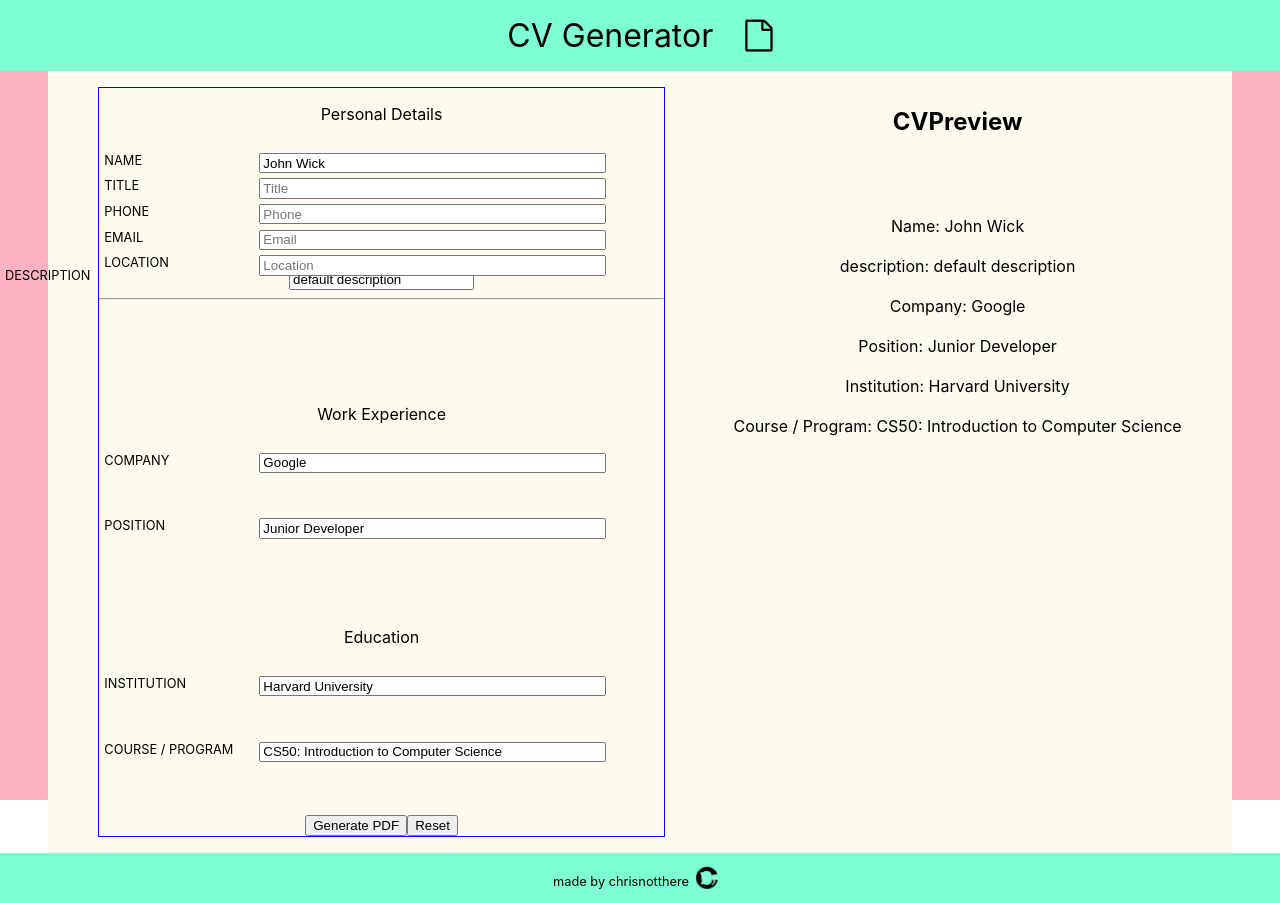
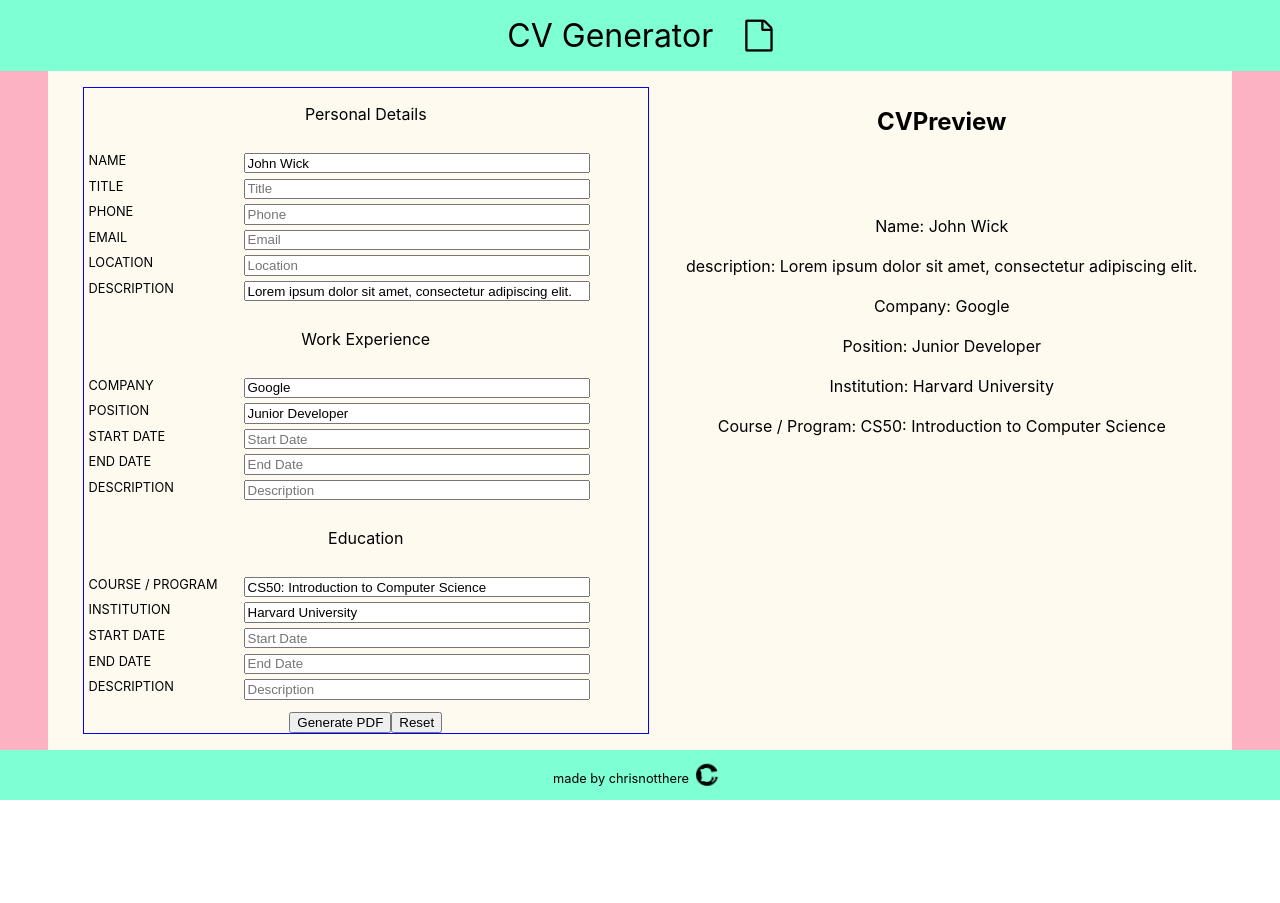
Before and after one commit to chrisnotthere/cv-project, a React (Create React App) app: page / in a window 1280 px wide. After the commit the page ends 800 px from the top, so only its background shows below. Built offline with nearby package versions, Linux system fonts and the light colour scheme.

Commit message:
adding more fields

```diff
--- a/src/components/CVForm/CVForm.js
+++ b/src/components/CVForm/CVForm.js
@@ -31,14 +31,12 @@ class CVForm extends Component {
             handleNameChange={this.props.handleNameChange}
             handleDescriptionChange={this.props.handleDescriptionChange}
           />
-          <br/><br/><br/><br/>
           <Experience
             company={this.props.company}
             position={this.props.position}
             handleCompanyChange={this.props.handleCompanyChange}
             handlePositionChange={this.props.handlePositionChange}
           />
-          <br/><br/><br/><br/>
           <Education
             institution={this.props.institution}
             course={this.props.course}
@@ -46,7 +44,6 @@ class CVForm extends Component {
             handleCourseChange={this.props.handleCourseChange}
           />
 
-          <br/><br/><br/>
           <button type="submit" >Submit</button>
           <button onClick={this.props.handleGeneratePDF} >Generate PDF</button>
           <button onClick={this.props.handleReset} >Reset</button>
--- a/src/components/CVForm/Education.js
+++ b/src/components/CVForm/Education.js
@@ -6,6 +6,25 @@ class Education extends Component {
     return (
       <div className='education'>
           <p>Education</p>
+
+          <div className="form-group">
+            <label
+              className="form-control-label"
+              htmlFor="course">
+              Course / Program
+            </label>
+            <input
+              value={this.props.course}
+              onChange={this.props.handleCourseChange}
+              placeholder="Course / Program"
+              type="text"
+              className="form-control"
+              id="course"
+              name="course"
+              required
+            />
+          </div>
+
           <div className="form-group">
             <label
               className="form-control-label"
@@ -23,24 +42,61 @@ class Education extends Component {
               required
             />
           </div>
-          <br/><br/>
+
           <div className="form-group">
             <label
               className="form-control-label"
-              htmlFor="course">
-              Course / Program
+              htmlFor="start">
+              Start Date
             </label>
             <input
-              value={this.props.course}
-              onChange={this.props.handleCourseChange}
-              placeholder="Course / Program"
+              value={this.props.educationStart}
+              onChange={this.props.handleEducationStartChange}
+              placeholder="Start Date"
               type="text"
               className="form-control"
-              id="course"
-              name="course"
+              id="start"
+              name="start"
               required
             />
           </div>
+
+          <div className="form-group">
+            <label
+              className="form-control-label"
+              htmlFor="end">
+              End Date
+            </label>
+            <input
+              value={this.props.educationEnd}
+              onChange={this.props.handleEducationEndChange}
+              placeholder="End Date"
+              type="text"
+              className="form-control"
+              id="end"
+              name="end"
+              required
+            />
+          </div>
+
+          <div className="form-group-bottom">
+            <label
+              className="form-control-label"
+              htmlFor="description">
+              Description
+            </label>
+            <input
+              value={this.props.educationDescription}
+              onChange={this.props.educationDescriptionChange}
+              placeholder="Description"
+              type="text"
+              className="form-control"
+              id="description"
+              name="description"
+              required
+            />
+          </div>
+          {/* <hr/> */}
       </div>
     )
   }
--- a/src/components/CVForm/Experience.js
+++ b/src/components/CVForm/Experience.js
@@ -23,7 +23,7 @@ class Experience extends Component {
               required
             />
           </div>
-          <br/><br/>
+
           <div className="form-group">
             <label
               className="form-control-label"
@@ -41,6 +41,61 @@ class Experience extends Component {
               required
             />
           </div>
+
+          <div className="form-group">
+            <label
+              className="form-control-label"
+              htmlFor="start">
+              Start Date
+            </label>
+            <input
+              value={this.props.experienceStart}
+              onChange={this.props.handleExperienceStartChange}
+              placeholder="Start Date"
+              type="text"
+              className="form-control"
+              id="start"
+              name="start"
+              required
+            />
+          </div>
+
+          <div className="form-group">
+            <label
+              className="form-control-label"
+              htmlFor="end">
+              End Date
+            </label>
+            <input
+              value={this.props.experienceEnd}
+              onChange={this.props.handleExperienceEndChange}
+              placeholder="End Date"
+              type="text"
+              className="form-control"
+              id="end"
+              name="end"
+              required
+            />
+          </div>
+
+          <div className="form-group-bottom">
+            <label
+              className="form-control-label"
+              htmlFor="description">
+              Description
+            </label>
+            <input
+              value={this.props.workDescription}
+              onChange={this.props.handleWorkDescriptionChange}
+              placeholder="Description"
+              type="text"
+              className="form-control"
+              id="description"
+              name="description"
+              required
+            />
+          </div>
+          {/* <hr/> */}
       </div>
     )
   }
--- a/src/components/CVForm/Personal.js
+++ b/src/components/CVForm/Personal.js
@@ -97,7 +97,7 @@ class Personal extends Component {
             />
           </div>
 
-          <div className="form-group-area">
+          <div className="form-group-bottom">
             <label
               className="form-control-label"
               htmlFor="description">
@@ -107,14 +107,14 @@ class Personal extends Component {
               value={this.props.description}
               onChange={this.props.handleDescriptionChange}
               placeholder="Description..."
-              type="textarea"
-              className="form-control-area"
+              type="text"
+              className="form-control"
               id="description"
               name="description"
               required
             />
           </div>
-          <hr/>
+          {/* <hr/> */}
       </div>
     )
   }
--- a/src/components/Main.js
+++ b/src/components/Main.js
@@ -10,7 +10,7 @@ class Main extends Component {
     // this is the default CV info, before the user enters any information
     this.state = {
       name: 'John Wick',
-      description: 'default description',
+      description: 'Lorem ipsum dolor sit amet, consectetur adipiscing elit.',
       company: 'Google',
       position: 'Junior Developer',
       institution: 'Harvard University',
@@ -62,7 +62,7 @@ class Main extends Component {
   handleReset = event => {
     this.setState({
       name: 'John Wick',
-      description: 'default description',
+      description: 'Lorem ipsum dolor sit amet, consectetur adipiscing elit.',
       company: 'Google',
       position: 'Junior Developer',
       institution: 'Harvard University',
```
